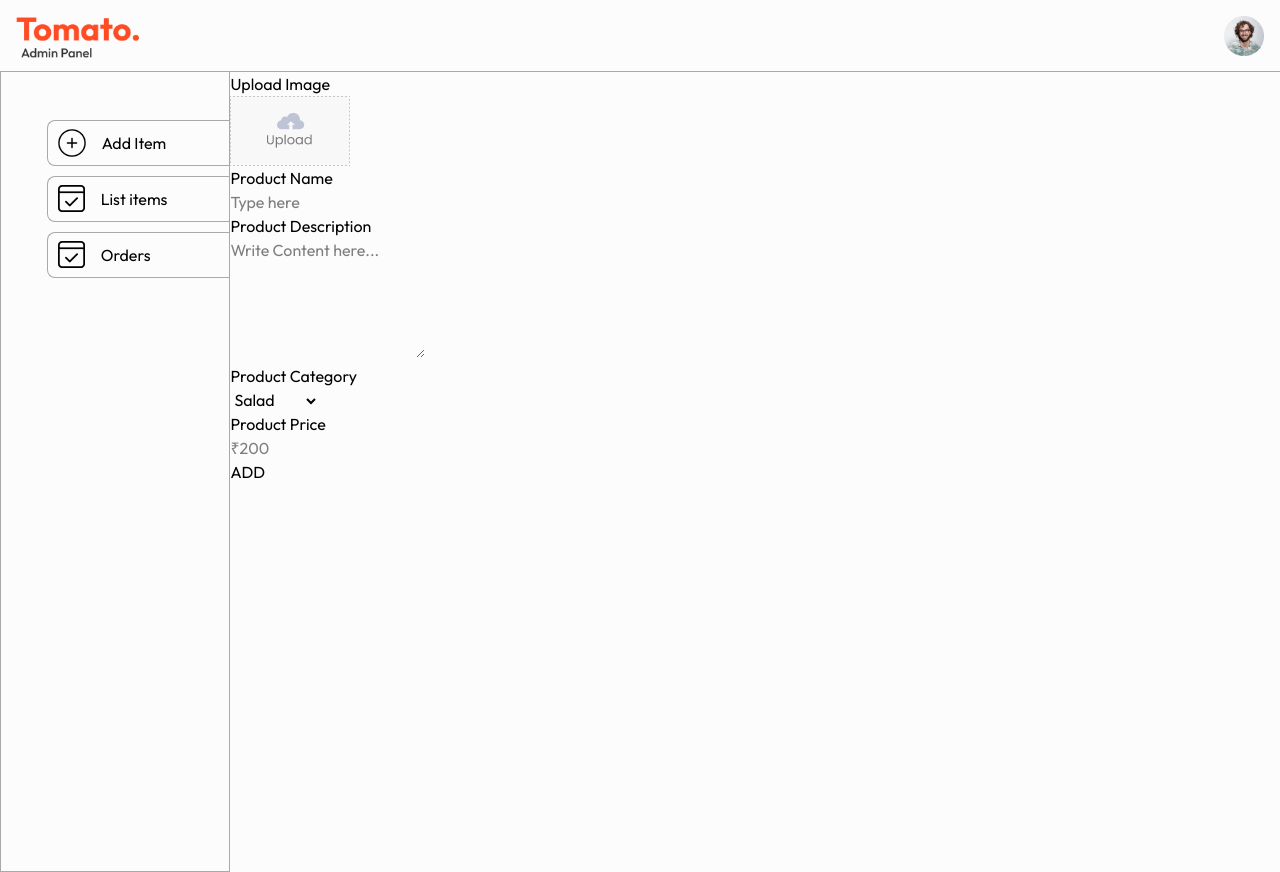
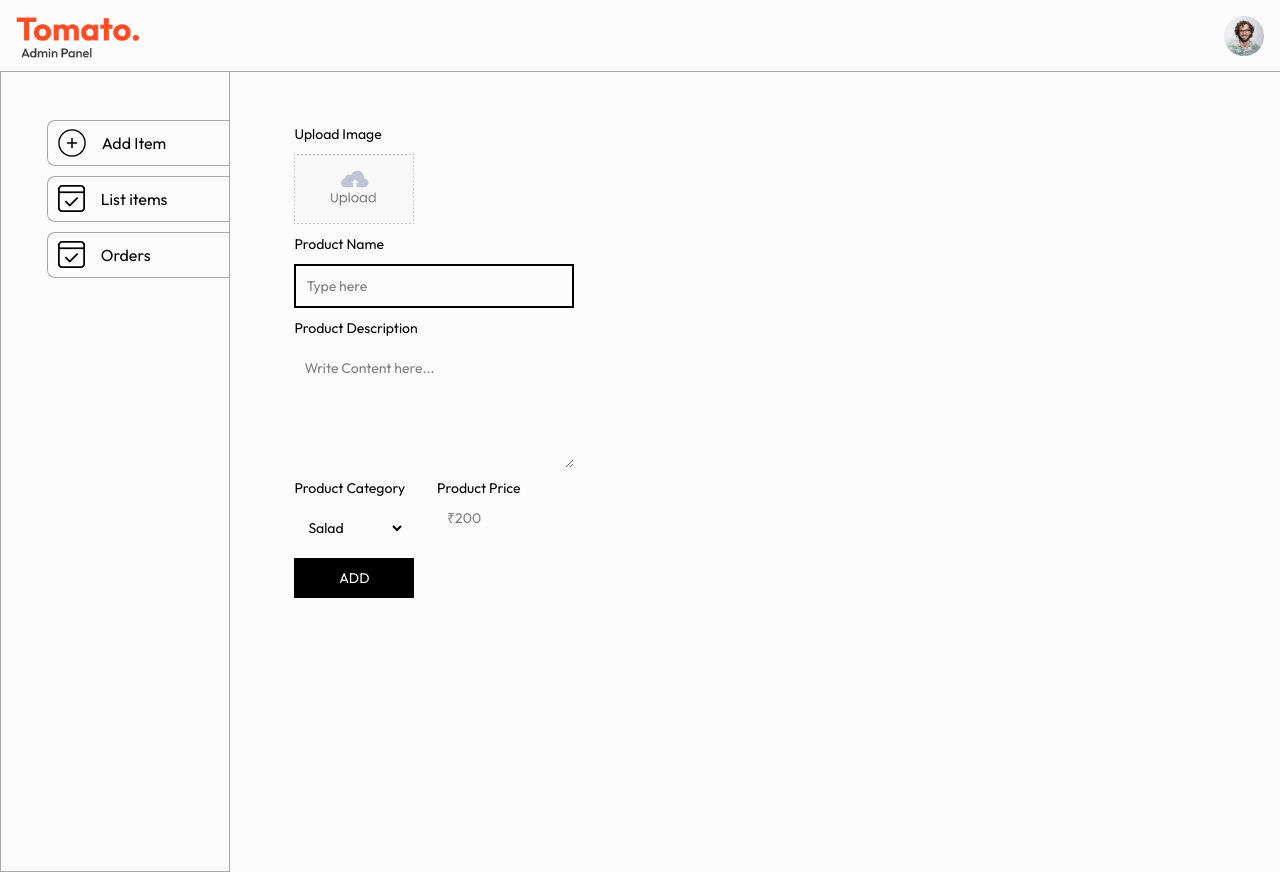
Before and after one commit to Sandeepgpa/Full_stack_food_delivery, a React (Vite) app in the folder admin/: page / in a window 1280 px wide. Built offline with nearby package versions, Linux system fonts and the light colour scheme.

Commit message:
Design Add Product Page Layout.

```diff
--- a/admin/src/pages/Add/Add.jsx
+++ b/admin/src/pages/Add/Add.jsx
@@ -3,30 +3,30 @@ import { assets } from '../../assets/assets'
 
 const Add = () => {
   return (
-    <div className='width-[70%]'>
-      <form>
-        <div>
+    <div className='width-[70%] ml-[max(5vw,25px)] mt-13 text-sm '>
+      <form className='flex-col '>
+        <div className='flex-col'>
           <p>Upload Image</p>
           <label htmlFor="image">
-            <img src={assets.upload_area} alt="" />
+            <img src={assets.upload_area} alt="" className='w-30 ' />
           </label>
           <input type="file" id="image" hidden required/>
         </div>
 
-        <div>
+        <div className='flex-col w-[max(40%,280px)]'>
           <p>Product Name</p>
-          <input type="text" name="name" placeholder='Type here'/>
+          <input type="text" name="name" placeholder='Type here' className='p-2.5 border-2 border-black' />
         </div>
 
-        <div>
+        <div className='flex-col w-[max(40%,280px)]'>
           <p>Product Description</p>
-          <textarea name="description" placeholder='Write Content here...' rows='5' />
+          <textarea name="description" placeholder='Write Content here...' rows='5' className='p-2.5'/>
         </div>
 
-        <div>
-          <div>
+        <div className='flex gap-8'>
+          <div className='flex-col'>
             <p>Product Category</p>
-            <select name="category" >
+            <select name="category" className='max-w-30 p-2.5'>
               <option value="Salad">Salad</option>
               <option value="Rolls">Rolls</option>
               <option value="Deserts">Deserts</option>
@@ -39,10 +39,10 @@ const Add = () => {
           </div>
           <div>
             <p>Product Price</p>
-            <input type="number" name="price" placeholder='₹200' />
+            <input type="number" name="price" placeholder='₹200' className='max-w-30 p-2.5'/>
           </div>
         </div>
-        <button type='submit'>ADD</button>
+        <button type='submit' className='max-w-30 border-none p-2.5 bg-black text-white cursor-pointer'>ADD</button>
       </form>
     </div>
   )
```
